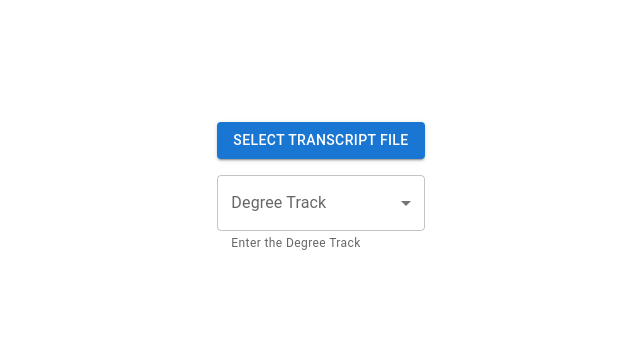
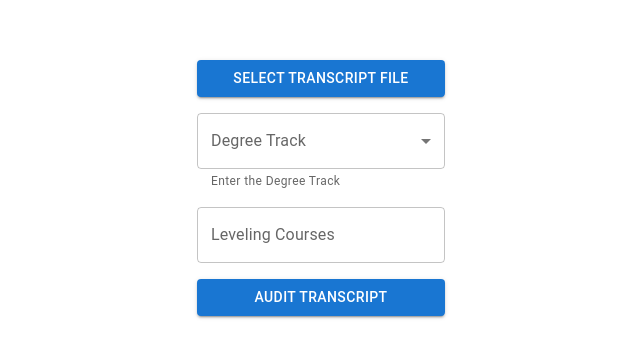
Before and after one commit to jasonkeith5274/degree_tool, a React (Create React App) app in the folder frontend/: page / in a window 1280 px wide. Shown: the part 228-586 px from the top of the page, without its empty margins (319-959 px from the left). Built offline with nearby package versions, Linux system fonts and the light colour scheme.

Commit message:
added text field for leveling course and audit button

```diff
--- a/frontend/src/App.js
+++ b/frontend/src/App.js
@@ -10,18 +10,22 @@ import { Grid } from '@mui/material';
 import {useState} from 'react';
 import {useRef} from 'react';
 import Stack from '@mui/material/Stack';
+import TextField from '@mui/material/TextField';
 
 function App() {
 
   const [degreeTrack, setDegreeTrack] = React.useState('');
 
+  const [levelingCourses, setLevelingCourses] = React.useState('');
+
   const inputRef = useRef(null);
 
+  const handleCourseChange = (event) => {
+    setLevelingCourses(event.target.value);
+  }
 
   const handleChange = (event) => {
     setDegreeTrack(event.target.value);
-    const tmp = event.target.value
-    console.log(tmp)
   };
 
   const handleClick = () => {
@@ -45,6 +49,10 @@ function App() {
 
     console.log(fileObj);
     console.log(fileObj.name);
+
+  }
+
+  const handleAuditClick = event => {
 
   }
 
@@ -108,6 +116,16 @@ function App() {
           </Select>
           <FormHelperText>Enter the Degree Track</FormHelperText>
         </FormControl>
+        <TextField
+          id="LevelingCourses"
+          label="Leveling Courses"
+          value={levelingCourses}
+          onChange={handleCourseChange}
+          margin="normal"
+        />
+        <Button
+        variant="contained"
+        onClick={handleAuditClick}>Audit Transcript</Button>
       </Stack>
     </div>
   );
```
